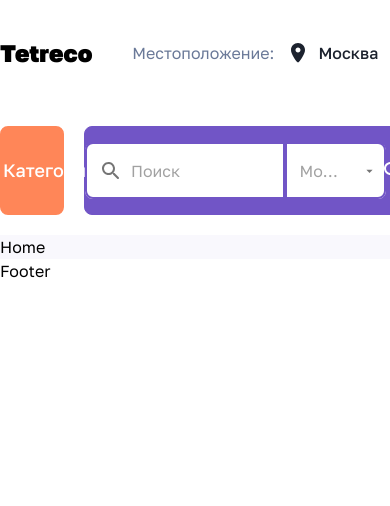
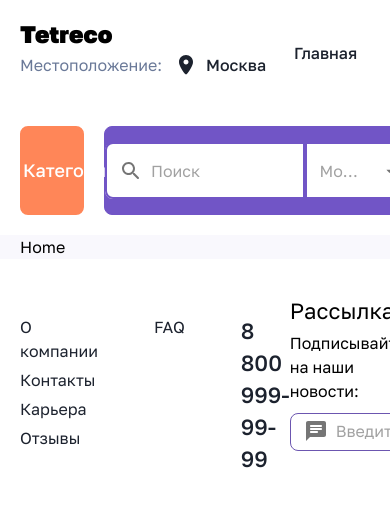
Before and after one commit to IuliaMurtazina/tetreco, a Next.js app: page / in a window 390 px wide. Shown: the top 506 px of the page. Built offline with nearby package versions, Linux system fonts and the light colour scheme.

Commit message:
Footer added. Adaptive started.

```diff
--- a/src/components/layout/footer/Footer.js
+++ b/src/components/layout/footer/Footer.js
@@ -1,9 +1,47 @@
 import React from "react";
+import classes from "./Footer.module.scss";
+import Link from "next/link";
+import { TextField, InputAdornment } from "@mui/material";
+import Icon from "@/components/ui/icons/Icon";
 
 const Footer = () => {
   return (
-    <footer>
-      <div className="container">Footer</div>
+    <footer className={classes.footer}>
+      <div className={`${classes["footer-container"]} container`}>
+        <div className={classes.left}>
+          <nav>
+            <Link href="/">О компании</Link>
+            <Link href="/">Контакты</Link>
+            <Link href="/">Карьера</Link>
+            <Link href="/">Отзывы</Link>
+          </nav>
+          <Link href="/">FAQ</Link>
+          <Link
+            href="tel:88009999999"
+            className={classes.phone}
+          >
+            8 800 999-99-99
+          </Link>
+        </div>
+        <div className={classes.right}>
+          <span>Рассылка</span>
+          <p>Подписывайтесь на наши новости:</p>
+          <form>
+            <TextField
+              search
+              size="small"
+              placeholder="Введите вашу почту"
+              InputProps={{
+                startAdornment: (
+                  <InputAdornment position="start">
+                    <Icon iconId="chat" />
+                  </InputAdornment>
+                ),
+              }}
+            />
+          </form>
+        </div>
+      </div>
     </footer>
   );
 };
--- /dev/null
+++ b/src/components/layout/footer/Footer.module.scss
@@ -0,0 +1,54 @@
+@import "../../../styles/variables.scss";
+
+.footer {
+  min-height: 29.7rem;
+  background-color: #fff;
+}
+
+.footer-container {
+  display: flex;
+  justify-content: space-between;
+  padding-top: 4rem;
+  padding-bottom: 4rem;
+}
+
+.left {
+  display: flex;
+  gap: 5.6rem;
+  padding-top: 1.6rem;
+
+  a,
+  a:visited {
+    color: $Text-Primary;
+    text-decoration: none;
+
+    &:hover {
+      color: $Text-Accent-Hover;
+    }
+
+    &:active {
+      color: $Text-Accent-Pressed;
+    }
+  }
+
+  nav {
+    display: flex;
+    flex-direction: column;
+    gap: 0.5rem;
+  }
+}
+
+.phone {
+  @include text-big;
+  font-weight: 500;
+}
+
+.right {
+  display: flex;
+  flex-direction: column;
+  gap: 0.8rem;
+
+  span {
+    font-size: 2.2rem;
+  }
+}
--- /dev/null
+++ b/src/components/layout/header/ButtonsActions.js
@@ -0,0 +1,33 @@
+import React from "react";
+import { Button } from "@mui/material";
+import Icon from "@/components/ui/icons/Icon";
+
+const ButtonsActions = () => {
+  return (
+    <>
+      <Button
+        size="small"
+        variant="text"
+        startIcon={<Icon iconId="favorite_border" />}
+        sx={{ ".MuiButton-startIcon": { marginRight: "10px" } }}
+      >
+        Избранное
+      </Button>
+      <Button
+        size="small"
+        variant="outlined"
+        startIcon={<Icon iconId="user" />}
+      >
+        Вход
+      </Button>
+      <Button
+        size="small"
+        variant="contained"
+      >
+        Регистрация
+      </Button>
+    </>
+  );
+};
+
+export default ButtonsActions;
--- a/src/components/layout/header/Header.module.scss
+++ b/src/components/layout/header/Header.module.scss
@@ -1,6 +1,8 @@
 .header {
-  padding: 2rem 0;
+  padding-top: 2rem;
+  padding-bottom: 2rem;
   display: flex;
   flex-direction: column;
   gap: 4rem;
+  background-color: #fff;
 }
--- a/src/components/layout/header/MainNavigation.js
+++ b/src/components/layout/header/MainNavigation.js
@@ -3,8 +3,12 @@ import classes from "./MainNavigation.module.scss";
 import Link from "next/link";
 import { Button } from "@mui/material";
 import Icon from "@/components/ui/icons/Icon";
+import { useMediaQuery } from "@mui/material";
+import ButtonsActions from "./ButtonsActions";
 
 const MainNavigation = () => {
+  const desktopSmall = useMediaQuery("(max-width:1024px)");
+
   return (
     <div className={classes.header}>
       <div className={classes.left}>
@@ -53,27 +57,15 @@ const MainNavigation = () => {
         </Link>
       </div>
       <div className={classes.right}>
-        <Button
-          size="small"
-          variant="text"
-          startIcon={<Icon iconId="favorite_border" />}
-          sx={{ ".MuiButton-startIcon": { marginRight: "10px" } }}
-        >
-          Избранное
-        </Button>
-        <Button
-          size="small"
-          variant="outlined"
-          startIcon={<Icon iconId="user" />}
-        >
-          Вход
-        </Button>
-        <Button
-          size="small"
-          variant="contained"
-        >
-          Регистрация
-        </Button>
+        {!desktopSmall && <ButtonsActions />}
+        {desktopSmall && (
+          <Button
+            variant="contained"
+            type="round"
+          >
+            <Icon iconId="menu" />
+          </Button>
+        )}
       </div>
     </div>
   );
--- a/src/components/layout/header/MainNavigation.module.scss
+++ b/src/components/layout/header/MainNavigation.module.scss
@@ -16,10 +16,17 @@
 
 .left {
   gap: 4rem;
+
+  @media screen and (max-width: $Desktop) {
+    flex-direction: column;
+    align-items: start;
+    gap: 0;
+  }
 }
 
 .right {
   gap: 1.6rem;
+  position: relative;
 }
 
 .logo {
@@ -35,3 +42,6 @@
     color: $Text-Secondary;
   }
 }
+
+.actions {
+}
--- a/src/styles/globals.scss
+++ b/src/styles/globals.scss
@@ -51,6 +51,10 @@ h4 {
 .container {
   max-width: 118rem;
   margin: 0 auto;
+
+  @media screen and (max-width: 1200px) {
+    padding: 0 2rem;
+  }
 }
 
 main {
--- a/src/styles/variables.scss
+++ b/src/styles/variables.scss
@@ -78,3 +78,8 @@ $Input-Focused: #6b51ba;
   font-size: 1.6rem;
   line-height: 2rem;
 }
+
+// Breakpoints
+
+$Desktop: 1140px;
+$Desktop-small: 1024px;
```
